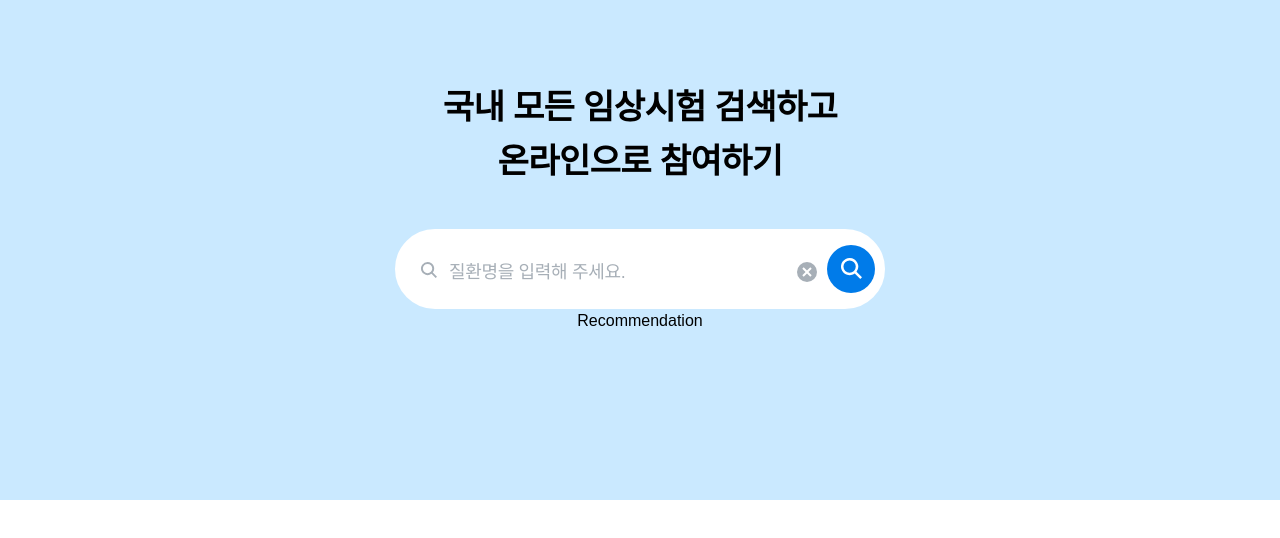
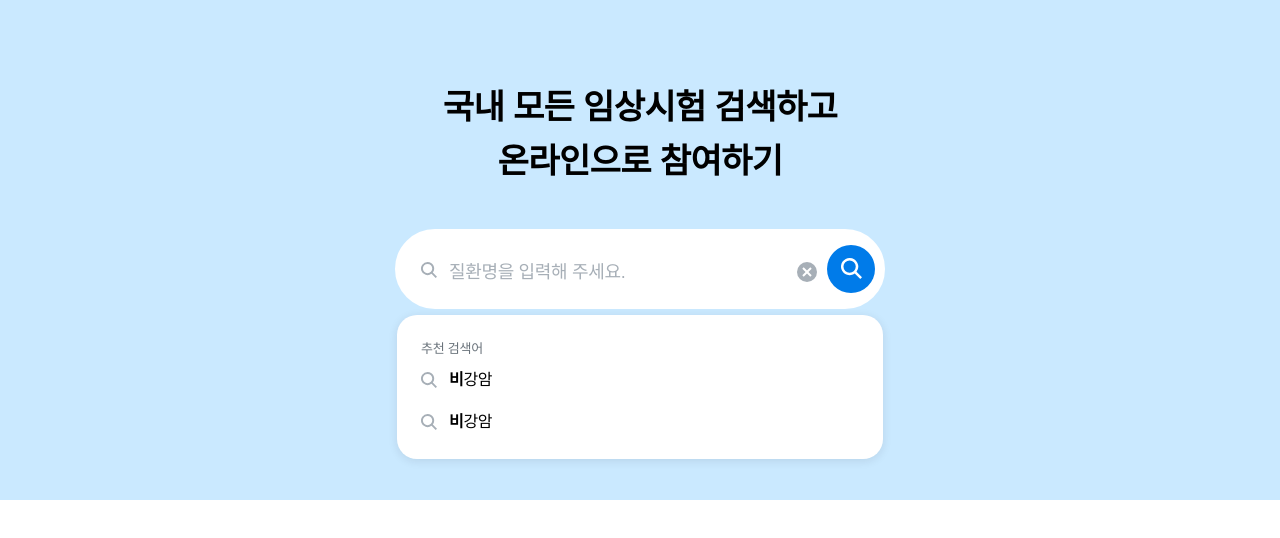
Before and after one commit to wanted-10th-team4/pre-onboarding-10th-2-4, a React (Create React App) app: page / in a window 1280 px wide. Shown: the top 538 px of the page. Built offline with nearby package versions, Linux system fonts and the light colour scheme.

Commit message:
feat: 추천 검색어 창 UI 구현 #1

```diff
--- a/src/components/Landing/index.tsx
+++ b/src/components/Landing/index.tsx
@@ -1,5 +1,4 @@
 import React from 'react';
-import Recommendation from '@components/Recommendation';
 import SearchInput from '@components/SearchInput';
 import { LandingDivWrapper } from './styles';
 import Text from './Text';
@@ -9,7 +8,6 @@ function index() {
     <LandingDivWrapper>
       <Text />
       <SearchInput />
-      <Recommendation />
     </LandingDivWrapper>
   );
 }
--- /dev/null
+++ b/src/components/Recommendation/Item.tsx
@@ -0,0 +1,17 @@
+import React from 'react';
+import SearchIcon from '@components/common/SearchIcon';
+import { RecommendationItem, SearchIconDiv, MarginDiv, SearchHighlightDiv } from './styles';
+
+function Item() {
+  return (
+    <RecommendationItem>
+      <SearchIconDiv>
+        <SearchIcon />
+      </SearchIconDiv>
+      <MarginDiv />
+      <SearchHighlightDiv>비</SearchHighlightDiv>강암
+    </RecommendationItem>
+  );
+}
+
+export default Item;
--- /dev/null
+++ b/src/components/Recommendation/Title.tsx
@@ -0,0 +1,8 @@
+import React from 'react';
+import { RecommendationTitle } from './styles';
+
+function Title() {
+  return <RecommendationTitle>추천 검색어</RecommendationTitle>;
+}
+
+export default Title;
--- a/src/components/Recommendation/index.tsx
+++ b/src/components/Recommendation/index.tsx
@@ -1,7 +1,18 @@
 import React from 'react';
+import { RecommendationDivWrapper, RecommendationDiv } from './styles';
+import Item from './Item';
+import Title from './Title';
 
 function Recommendation() {
-  return <div>Recommendation</div>;
+  return (
+    <RecommendationDivWrapper>
+      <RecommendationDiv>
+        <Title />
+        <Item />
+        <Item />
+      </RecommendationDiv>
+    </RecommendationDivWrapper>
+  );
 }
 
 export default Recommendation;
--- /dev/null
+++ b/src/components/Recommendation/styles.tsx
@@ -0,0 +1,59 @@
+import styled from 'styled-components';
+
+export const RecommendationDivWrapper = styled.div`
+  z-index: 1;
+`;
+
+export const RecommendationDiv = styled.div`
+  border-radius: 20px;
+  background-color: var(--White);
+  display: flex;
+  flex-direction: column;
+  width: 100%;
+  position: absolute;
+  top: 100%;
+  left: 0px;
+  margin-top: 8px;
+  padding-top: 24px;
+  padding-bottom: 16px;
+  box-shadow: rgba(30, 32, 37, 0.1) 0px 2px 10px;
+`;
+
+export const RecommendationTitle = styled.div`
+  color: rgb(106, 115, 123);
+  font-size: 13px;
+  font-weight: var(--font-weight-regular);
+  letter-spacing: -0.018em;
+  line-height: 1.6;
+  padding-left: 24px;
+  padding-right: 24px;
+`;
+
+export const RecommendationItem = styled.div`
+  word-break: break-all;
+  flex-direction: row;
+  align-items: center;
+  font-size: 1rem;
+  font-weight: 400;
+  letter-spacing: -0.018em;
+  line-height: 1.6;
+  display: flex;
+  padding: 8px 24px;
+  cursor: pointer;
+`;
+
+export const SearchIconDiv = styled.div`
+  color: rgb(167, 175, 183);
+  align-self: flex-start;
+  min-width: 16px;
+  height: 16px;
+  margin-top: 3px;
+`;
+
+export const MarginDiv = styled.div`
+  margin-right: 12px;
+`;
+
+export const SearchHighlightDiv = styled.div`
+  font-weight: var(--font-weight-bold);
+`;
--- a/src/components/SearchInput/Input.tsx
+++ b/src/components/SearchInput/Input.tsx
@@ -1,7 +1,7 @@
 import React from 'react';
 import LabelForInput from '@components/common/LabelForInput';
+import SearchIcon from '@components/common/SearchIcon';
 import styled from 'styled-components';
-import InputTextIcon from './InputTextIcon';
 import InputTextCancelIcon from './InputTextCancelIcon';
 
 const InputDivWrapper = styled.div`
@@ -82,7 +82,7 @@ function Input() {
         <InputWrapper>
           <InputTextDivWrapper>
             <InputTextIconDiv>
-              <InputTextIcon />
+              <SearchIcon />
             </InputTextIconDiv>
             <div>질환명을 입력해 주세요.</div>
           </InputTextDivWrapper>
--- a/src/components/SearchInput/index.tsx
+++ b/src/components/SearchInput/index.tsx
@@ -1,4 +1,5 @@
 import React from 'react';
+import Recommendation from '@components/Recommendation';
 import Button from './Button';
 import Input from './Input';
 import { SearchInputDiv, SearchInputDivWrapper } from './styles';
@@ -9,6 +10,7 @@ function SearchInput() {
       <SearchInputDiv>
         <Input />
         <Button />
+        <Recommendation />
       </SearchInputDiv>
     </SearchInputDivWrapper>
   );
--- a/src/components/SearchInput/styles.ts
+++ b/src/components/SearchInput/styles.ts
@@ -20,4 +20,5 @@ export const SearchInputDiv = styled.div`
   line-height: 1.6;
   padding-right: 8px;
   width: 100%;
+  position: relative;
 `;
```
Also changed, not shown: src/components/common/SearchIcon.tsx (renamed from src/components/SearchInput/InputTextIcon.tsx).
